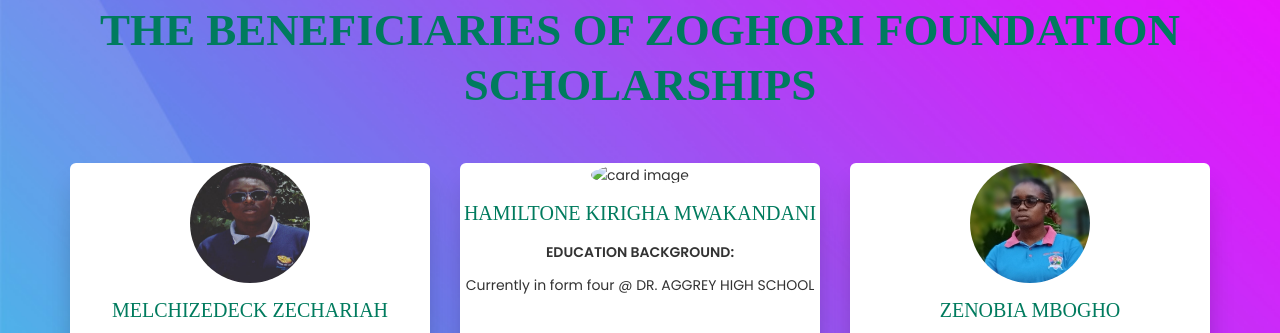
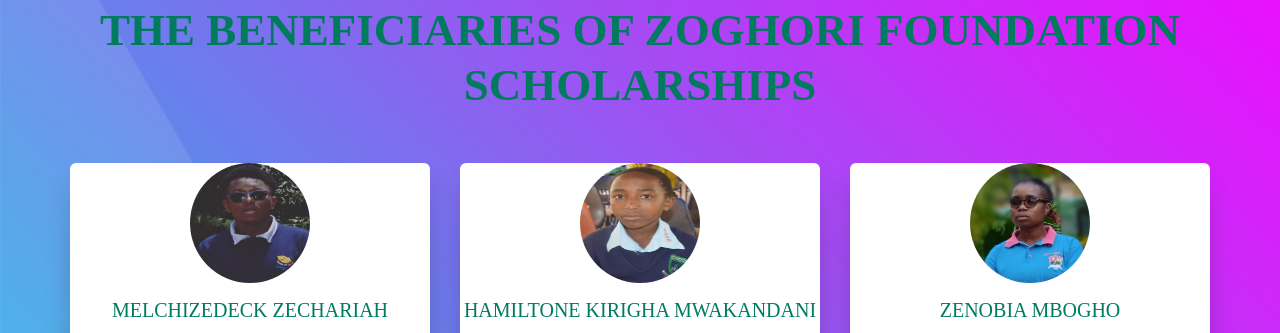
Before and after one commit to zoghorifoundation/foundation, a plain HTML site: page index.html in a window 1280 px wide. Shown: the part 3453-3786 px from the top of the page. Drawn offline with nearby package versions, Linux system fonts and the light colour scheme; some packages are replaced by stand-ins of ours; a web font is replaced by a local one.

Commit message:
Update index.html

```diff
--- a/index.html
+++ b/index.html
@@ -509,7 +509,7 @@
                             <div class="frontside">
                                 <div class="card">
                                     <div class="card-body text-center">
-                                        <p><img class=" img-fluid" src="assets/img/face_6.jpg" alt="card image"></p>
+                                        <p><img class=" img-fluid" src="assets/img/faces/face_6.jpg" alt="card image"></p>
                                         <h4 class="card-title">HAMILTONE KIRIGHA MWAKANDANI</h4>
                                         <p class="card-text"><b>EDUCATION BACKGROUND:</b></p>
                                         <p class="card-text">Currently in form four @ DR. AGGREY HIGH SCHOOL</p>
```
